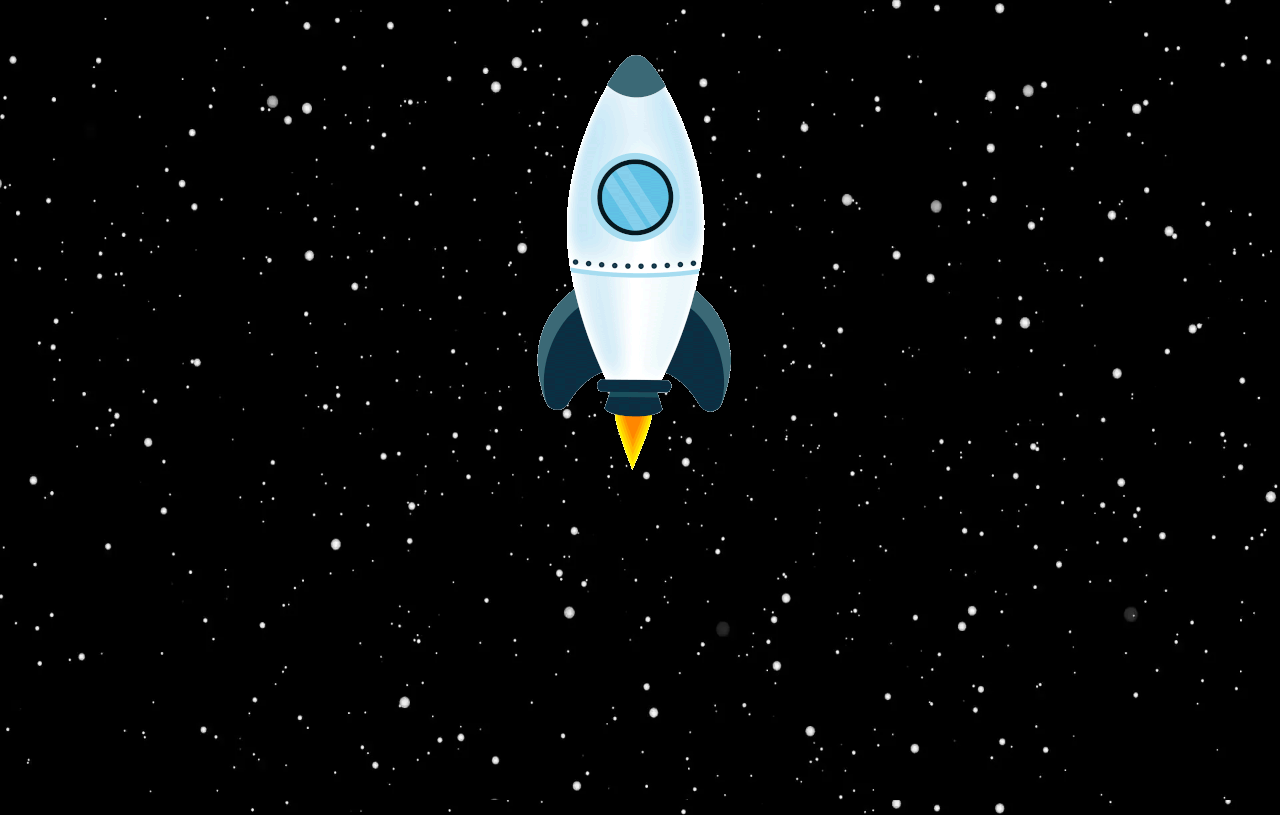
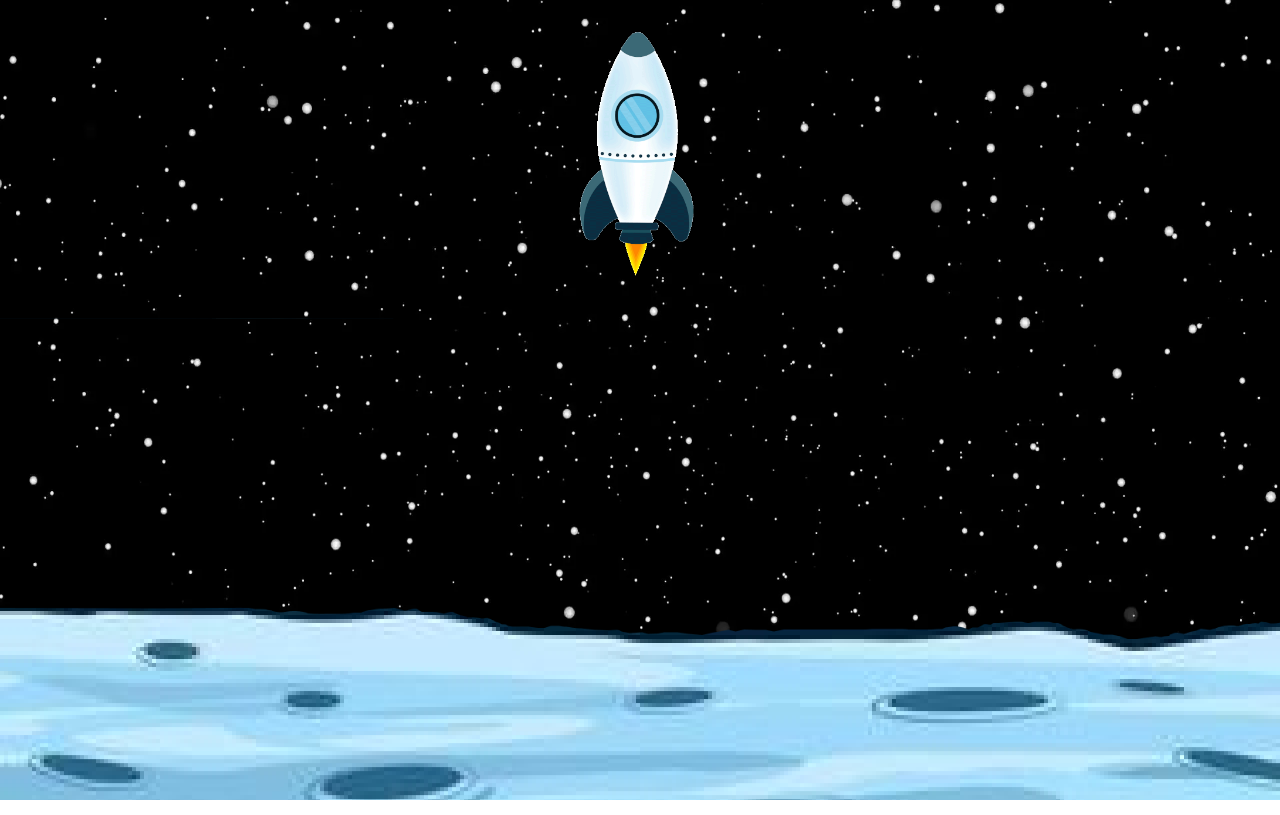
Before and after one commit to simarubhi/MoonLandingSimulator, a website: page index.html in a window 1280 px wide. Shown: the top 815 px of the page. Drawn offline with Linux system fonts and the light colour scheme.

Commit message:
git commit -m "background animations done"

```diff
--- a/index.html
+++ b/index.html
@@ -11,24 +11,26 @@
 		<main class="container">
 			<div class="rocket-conatiner">
 				<img
-					class="no-fire"
+					class="rocket no-fire"
 					src="assets/rocket-nofire.png"
 					alt="Rocket without fire"
 				/>
 
 				<img
-					class="fire"
+					class="rocket fire"
 					src="assets/rocket.webp"
 					alt="Rocket with fire"
 				/>
 			</div>
 			<div class="background-container">
 				<img class="moon" src="assets/moon.png" alt="Moon" />
-				<img
-					class="background"
-					src="assets/spacebackground.jpg"
-					alt="Background"
-				/>
+				<div class="space-container">
+					<img
+						class="background"
+						src="assets/spacebackground.jpg"
+						alt="Background"
+					/>
+				</div>
 			</div>
 		</main>
 		<script src="scripts/main.js"></script>
--- a/styles/style.scss
+++ b/styles/style.scss
@@ -12,6 +12,7 @@
 	position: relative;
 	width: 100vw;
 	height: 100vh;
+	overflow: hidden;
 
 	.background-container {
 		position: absolute;
@@ -19,43 +20,60 @@
 		right: 0;
 		width: 100vw;
 		height: 200vh;
-		overflow: hidden;
+		animation: backgroundScroll 5s linear forwards; // This will be played when the player is almost done
 
-		.background {
-			width: 100%;
-			height: 100%;
-			z-index: -1;
+		.space-container {
+			width: 100vw;
+			height: 200vh;
+			// animation: backgroundScroll 5s linear infinite; This is played while player is coming
+
+			.background {
+				width: 100%;
+				height: 100%;
+				z-index: -1;
+			}
 		}
 
 		.moon {
 			position: absolute;
 			bottom: 0;
 			right: 0;
-			width: 100%;
+			width: 100vw;
 		}
 	}
 
 	.rocket-conatiner {
 		margin: auto;
-		width: 512px;
-		height: 512px;
+		width: 300px;
+		height: 300px;
 		z-index: 10;
 		position: relative;
+
+		.rocket {
+			width: 100%;
+			height: 100%;
+		}
 
 		.no-fire {
 			position: absolute;
 			top: 0;
 			right: 0;
-			width: 512px;
-			height: 512px;
 		}
 
 		.fire {
 			position: absolute;
 			top: 0;
 			right: 0;
-			width: 512px;
-			height: 512px;
 		}
 	}
 }
+
+@keyframes backgroundScroll {
+	0% {
+		transform: translateY(0);
+	}
+
+	100% {
+		transform: translateY(-50%);
+	}
+}
--- a/todolist.txt
+++ b/todolist.txt
@@ -7,11 +7,13 @@
 2. Animate Rocket Done
     Make fire move periodically
 
-3. Animate the Background
+3. Animate the Background Done
+    use concept from https://codepen.io/studiojvla/pen/qVbQqW
 
-4. Create the stats corner
+4. Create the stats corner UI
 
 5. Create the moving parts
+    All the stats are shown in the corner
     The rocket moves down (the background only moves)
     One alt reaches a certain point moon comes up
 
```
Also changed, not shown: style.css.
